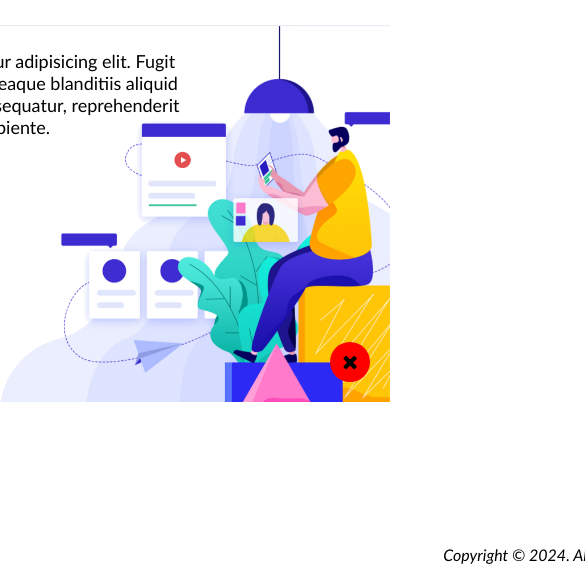
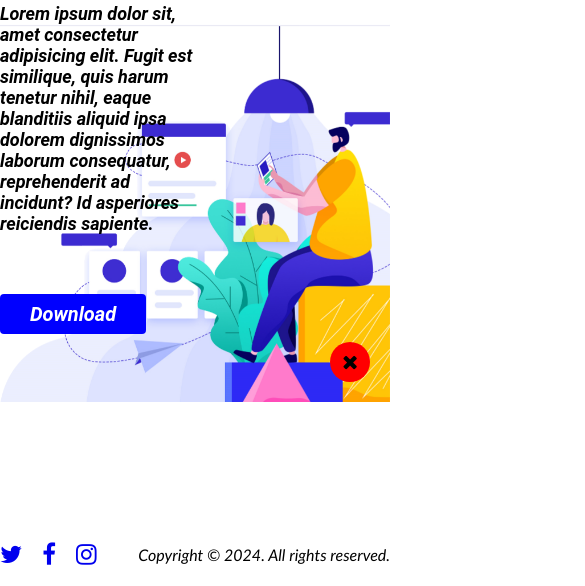
Before and after one commit to Ievauoga/49-grupe-live-video, a website: page index.html in a window 390 px wide. Shown: the part 442-1028 px from the top of the page, 585 px wide, since content can reach past the window. Drawn offline with Linux system fonts and the light colour scheme; a web font is replaced by a local one.

Commit message:
Responsive design

```diff
--- a/css/base.css
+++ b/css/base.css
@@ -1,31 +1,36 @@
- /* Jei pas mus komp. nera kokio nors srifto, kuris yra musu projekte */
-
 @font-face {
-    font-family: 'Cepelina';
-    src: url('../fonts/cepelinai.eot?v=4.7.0');
+    font-family: 'Roboto';
+    src: url('../Roboto/Roboto-Regular.ttf');
     font-weight: normal;
     font-style: normal;
 }
 
 @font-face {
-    font-family: 'Cepelinai';
-    src: url('../fonts/cepelinai-bold.eot?v=4.7.0');
+    font-family: 'Roboto';
+    src: url('../Roboto/Roboto-Bold.ttf');
     font-weight: bold;
     font-style: normal;
 }
 
 @font-face {
-    font-family: 'Cepelinai';
-    src: url('../fonts/cepelinai-italic.eot?v=4.7.0');
+    font-family: 'Roboto';
+    src: url('../Roboto/Roboto-Italic.ttf');
     font-weight: normal;
     font-style: italic;
 }
-/*
-div{
-    font-family: Cepelinai;
+
+@font-face {
+    font-family: 'Roboto';
+    src: url('../Roboto/Roboto-BoldItalic.ttf');
     font-weight: bold;
     font-style: italic;
-} */
+}
+
+div {
+    font-family: Roboto;
+    font-weight: bold;
+    font-style: italic;
+}
 
 body,
 body * {
@@ -41,10 +46,41 @@ body {
 }
 
 .container {
-    display: inline-block;
     display: flex;
     justify-content: space-between;
     align-items: center;
     width: 1000px;
     margin: 20px calc(50% - 500px);
 }
+
+@media (max-width: 1100px) {
+    .container {
+        width: 800px;
+        margin: 20px calc(50% - 400px);
+    }
+}
+
+@media (max-width: 900px) {
+    .container {
+        width: 600px;
+        margin: 20px calc(50% - 300px);
+    }
+}
+
+@media (max-width: 700px) {
+    .container {
+        width: 400px;
+        margin: 20px calc(50% - 200px);
+    }
+
+    .main-nav {
+        display: none;
+    }
+}
+
+@media (max-width: 460px) {
+    .container {
+        width: 100%;
+        margin: 20px 0;
+    }
+}
```
Also changed, not shown: NOTES.md (+4 -0 lines).
